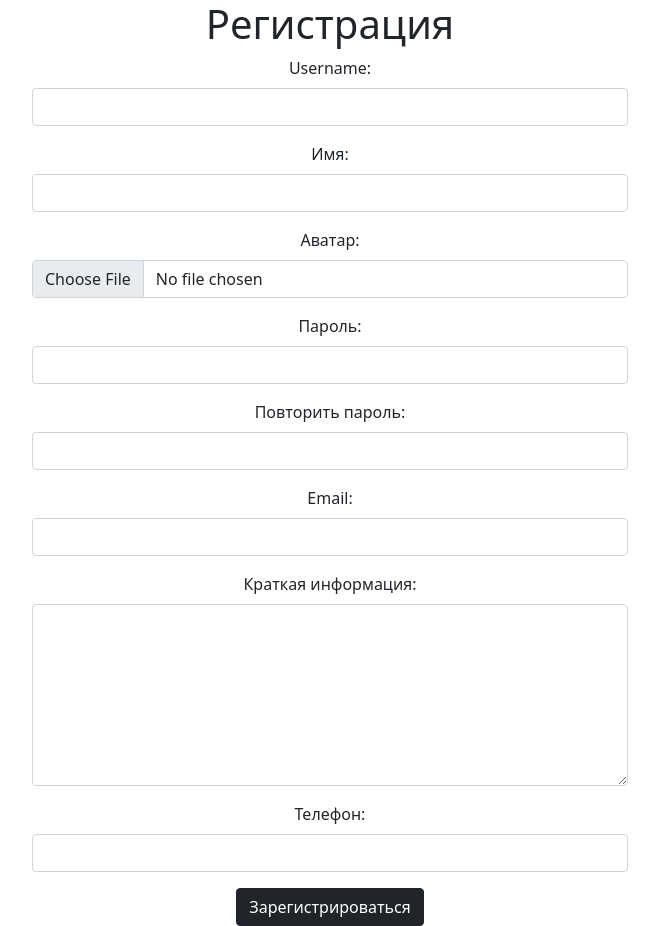
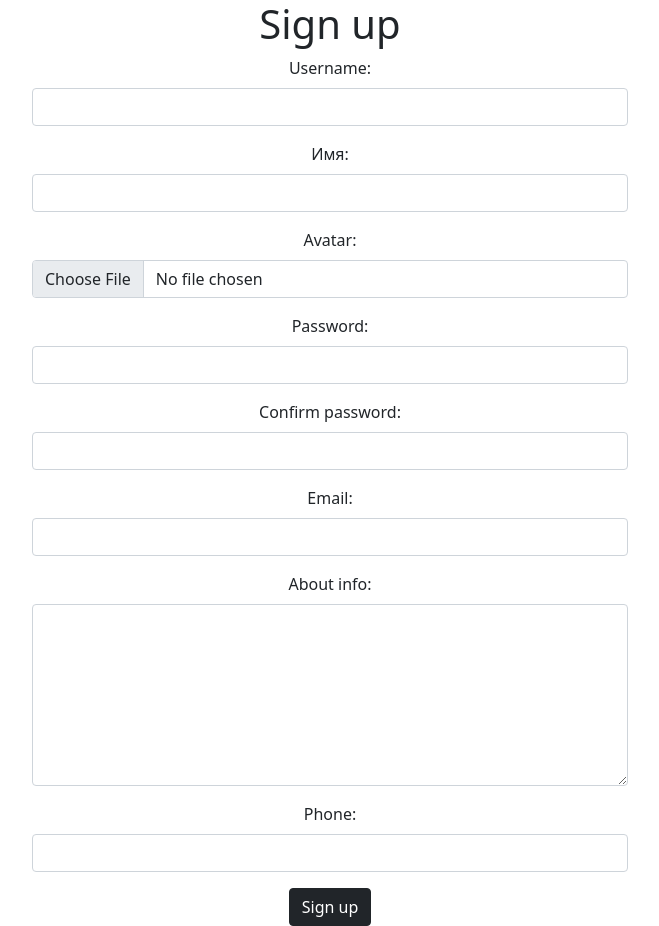
Before and after one commit to Irbiss555/my_instagram, a Django app: page /accounts/create/ in a window 1280 px wide. Shown: the whole page, without its empty margins (310-969 px from the left). Run offline with Django 4.2, Linux system fonts and the light colour scheme.

Commit message:
#1 Поменял язык при входе, регистрации и в настройках проекта на английский

```diff
--- a/core/settings.py
+++ b/core/settings.py
@@ -107,7 +107,7 @@ AUTH_PASSWORD_VALIDATORS = [
 # Internationalization
 # https://docs.djangoproject.com/en/4.0/topics/i18n/
 
-LANGUAGE_CODE = 'ru-RU'
+LANGUAGE_CODE = 'en-us'
 
 TIME_ZONE = 'UTC'
 
--- a/templates/accounts/registration/user_create.html
+++ b/templates/accounts/registration/user_create.html
@@ -1,7 +1,7 @@
 {% extends 'accounts/accounts_base.html' %}
 
 {% block content %}
-    <h1 style="text-align: center">Регистрация</h1>
+    <h1 style="text-align: center">Sign up</h1>
     <form action="{% url 'accounts:create' %}" method="post"
           class="text-center account-form" enctype="multipart/form-data">
         {% csrf_token %}
@@ -16,15 +16,15 @@
                    value="{{ form.instance.first_name }}">
         </div>
         <div class="mb-3">
-            <label for="avatar" class="form-label">Аватар:</label>
+            <label for="avatar" class="form-label">Avatar:</label>
             <input class="form-control" type="file" name="{{ profile_form.avatar.name }}" id="avatar">
         </div>
         <div class="mb-3">
-            <label for="password" class="form-label">Пароль:</label>
+            <label for="password" class="form-label">Password:</label>
             <input class="form-control" type="password" name="{{ form.password.name }}" id="password">
         </div>
         <div class="mb-3">
-            <label for="password_confirm" class="form-label">Повторить пароль:</label>
+            <label for="password_confirm" class="form-label">Confirm password:</label>
             <input class="form-control" type="password" name="{{ form.password_confirm.name }}" id="password_confirm">
         </div>
         <div class="mb-3">
@@ -33,15 +33,15 @@
                    value="{{ form.instance.email }}">
         </div>
         <div class="mb-3">
-            <label for="about" class="form-label">Краткая информация:</label>
+            <label for="about" class="form-label">About info:</label>
             <textarea name="{{ profile_form.about.name }}" class="form-control" id="about"
                       rows="7">{{ profile_form.instance.about }}</textarea>
         </div>
         <div class="mb-3">
-            <label for="phone" class="form-label">Телефон:</label>
+            <label for="phone" class="form-label">Phone:</label>
             <input class="form-control" type="text" name="{{ profile_form.phone.name }}" id="phone"
                    value="{{ profile_form.instance.phone }}">
         </div>
-        <button type="submit" class="btn btn-dark">Зарегистрироваться</button>
+        <button type="submit" class="btn btn-dark">Sign up</button>
     </form>
 {% endblock %}
--- a/templates/partial/common/menu.html
+++ b/templates/partial/common/menu.html
@@ -23,10 +23,10 @@
                  {% if request.user.is_authenticated %}
                  <div style="display: flex;">
                     <a class="nav-link" href="{% url 'accounts:profile' request.user.pk %}"><img src="{{ user.profile.avatar.url }}" alt="avatar" style="width: 29px; height: 29px; border-radius: 100%"></a>
-                    <a class="nav-link" aria-current="page" href="{% url 'accounts:logout' %}">Выйти</a>
+                    <a class="nav-link" aria-current="page" href="{% url 'accounts:logout' %}">Logout</a>
                  </div>
                  {% else %}
-                     <a class="nav-link" aria-current="page" href="{% url 'accounts:login' %}">Войти</a>
+                     <a class="nav-link" aria-current="page" href="{% url 'accounts:login' %}">Login</a>
                  {% endif %}
              </div>
           </div>
```
Also changed, not shown: templates/accounts/registration/login.html (+4 -4 lines).
